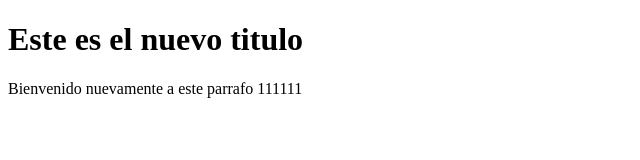
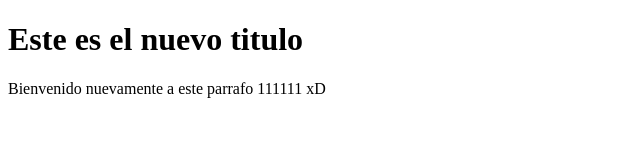
Before and after one commit to geekvermin/youtube-git-ejemplo, a plain HTML site: page index.html in a window 1280 px wide. Shown: the full height of the page, 0-640 px from the left. Drawn offline with Linux system fonts and the light colour scheme.

Commit message:
master xd

```diff
--- a/index.html
+++ b/index.html
@@ -9,7 +9,7 @@
 <body>
     <h1>Este es el nuevo titulo</h1>
     <p>
-        Bienvenido nuevamente a este parrafo 111111
+        Bienvenido nuevamente a este parrafo 111111 xD
     </p>
 </body>
 </html>
```
